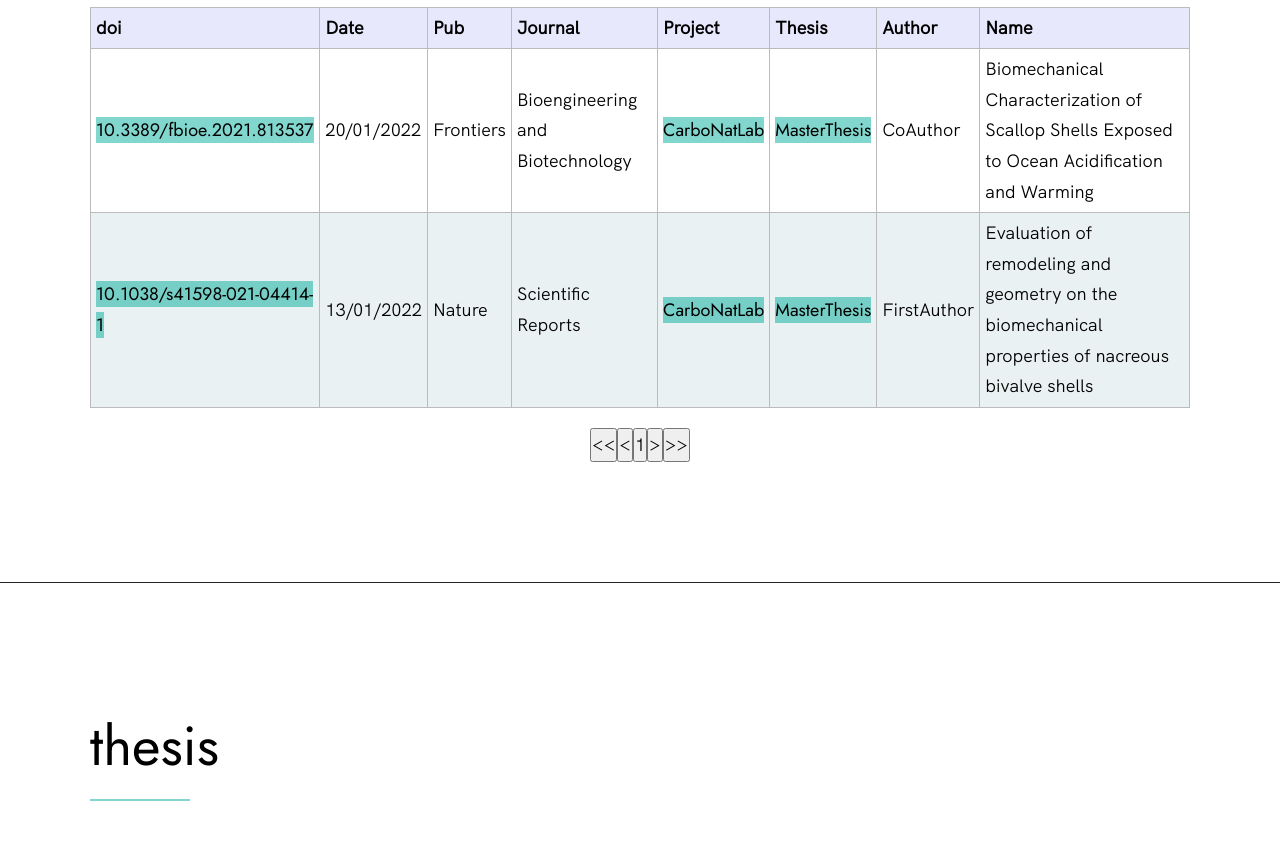
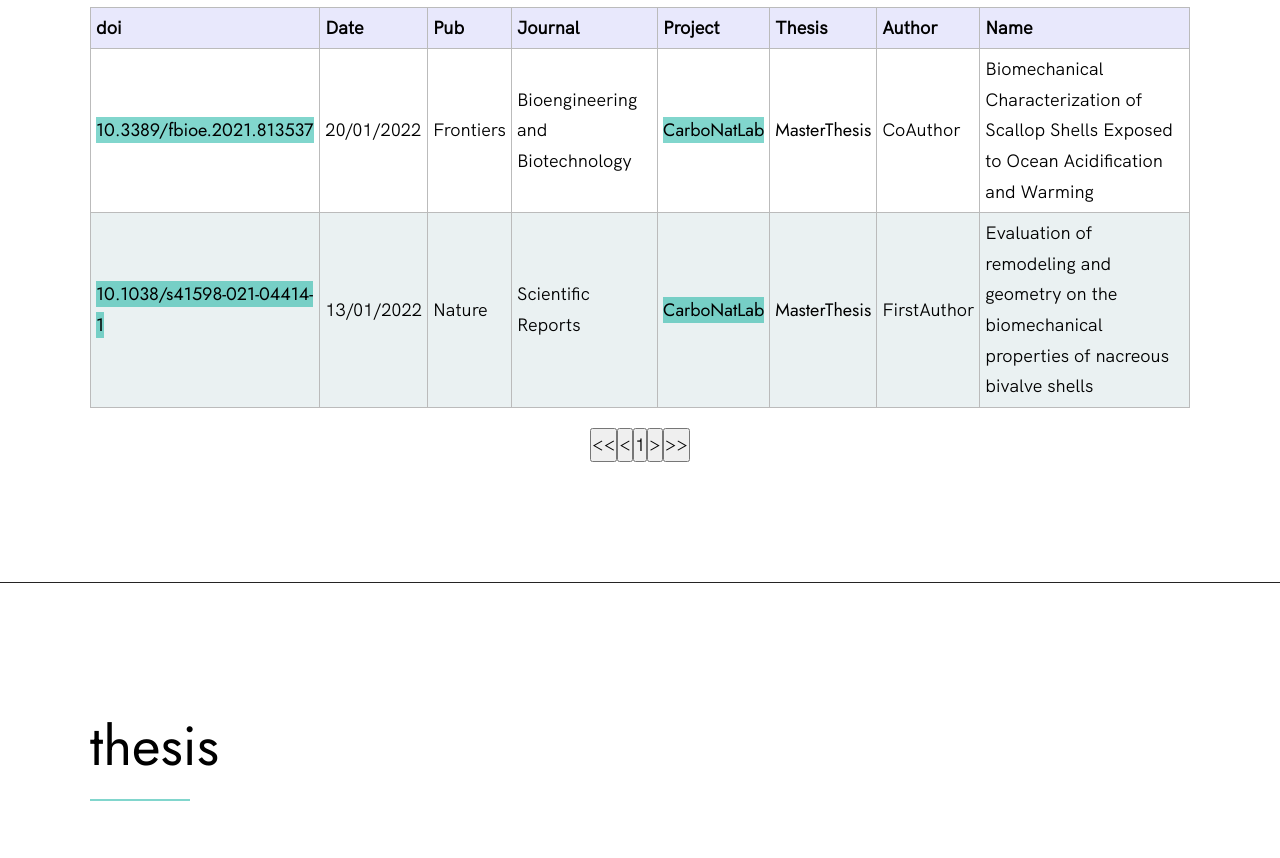
Before and after one commit to estefano23/estefano23.github.io, a plain HTML site: page publications.html in a window 1280 px wide. Shown: the part 1191-2049 px from the top of the page. Drawn offline with nearby package versions, Linux system fonts and the light colour scheme; a script that the page names is missing.

Commit message:
Initial commit

```diff
--- a/publications.html
+++ b/publications.html
@@ -105,7 +105,7 @@
                                 <td class="prova">Bioengineering and Biotechnology</td>
                                 <td class="prova"><a href="http://estefano23.github.io/work.html#projects_CarboNatLab"
                                         class="btn--pink" target="_blank">CarboNatLab</a></td>
-                                <td class="prova"><a href="http://estefano23.github.io/publications.html#thesis_master" class="btn--pink" target="_blank">MasterThesis</a></td>
+                                <td class="prova"><a href="http://estefano23.github.io/publications.html#thesis_master" class="nav__link" target="_blank">MasterThesis</a></td>
                                 <td class="prova">CoAuthor</td>
                                 <td class="prova">Biomechanical Characterization of Scallop Shells Exposed to Ocean
                                     Acidification and Warming</td>
@@ -118,7 +118,7 @@
                                 <td class="prova">Scientific Reports</td>
                                 <td class="prova"><a href="http://estefano23.github.io/work.html#projects_CarboNatLab"
                                         class="btn--pink" target="_blank">CarboNatLab</a></td>
-                                <td class="prova"><a href="http://estefano23.github.io/publications.html#thesis_master" class="btn--pink" target="_blank">MasterThesis</a></td>
+                                <td class="prova"><a href="http://estefano23.github.io/publications.html#thesis_master" class="nav__link" target="_blank">MasterThesis</a></td>
                                 <td class="prova">FirstAuthor</td>
                                 <td class="prova">Evaluation of remodeling and geometry on the biomechanical properties
                                     of nacreous bivalve shells</td>
```
